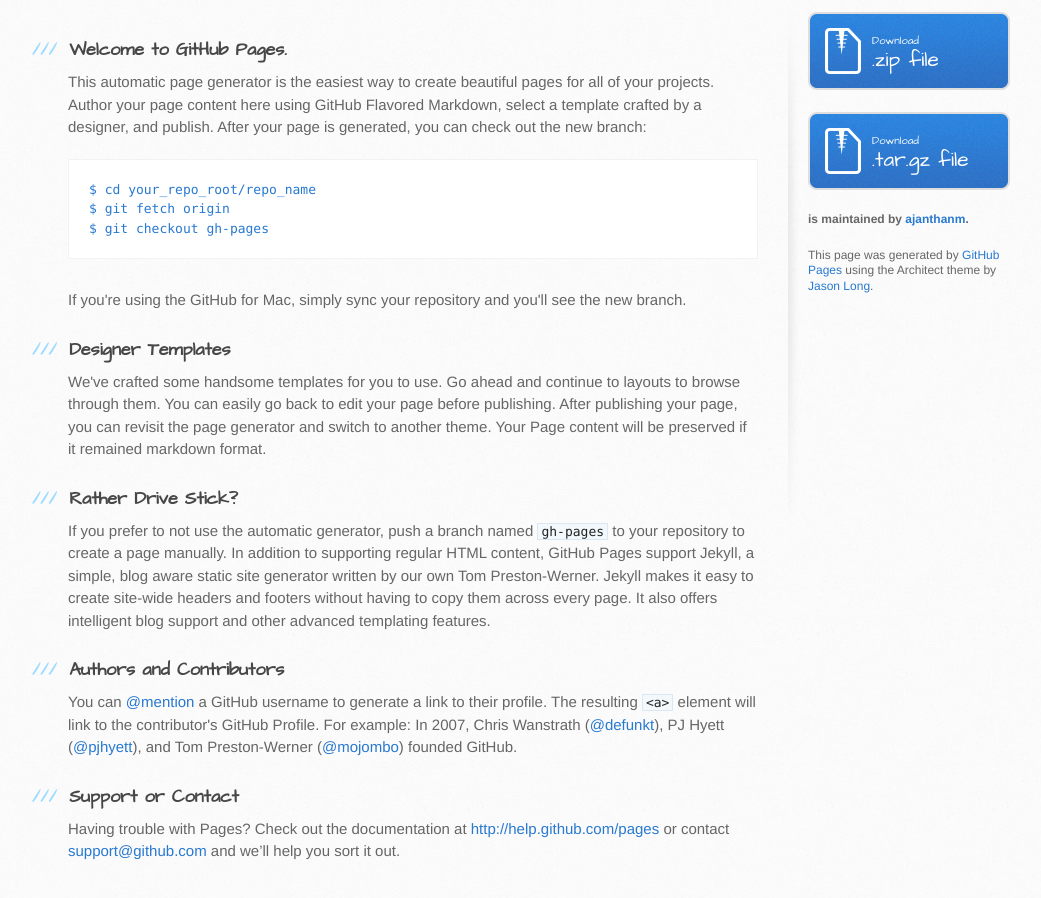
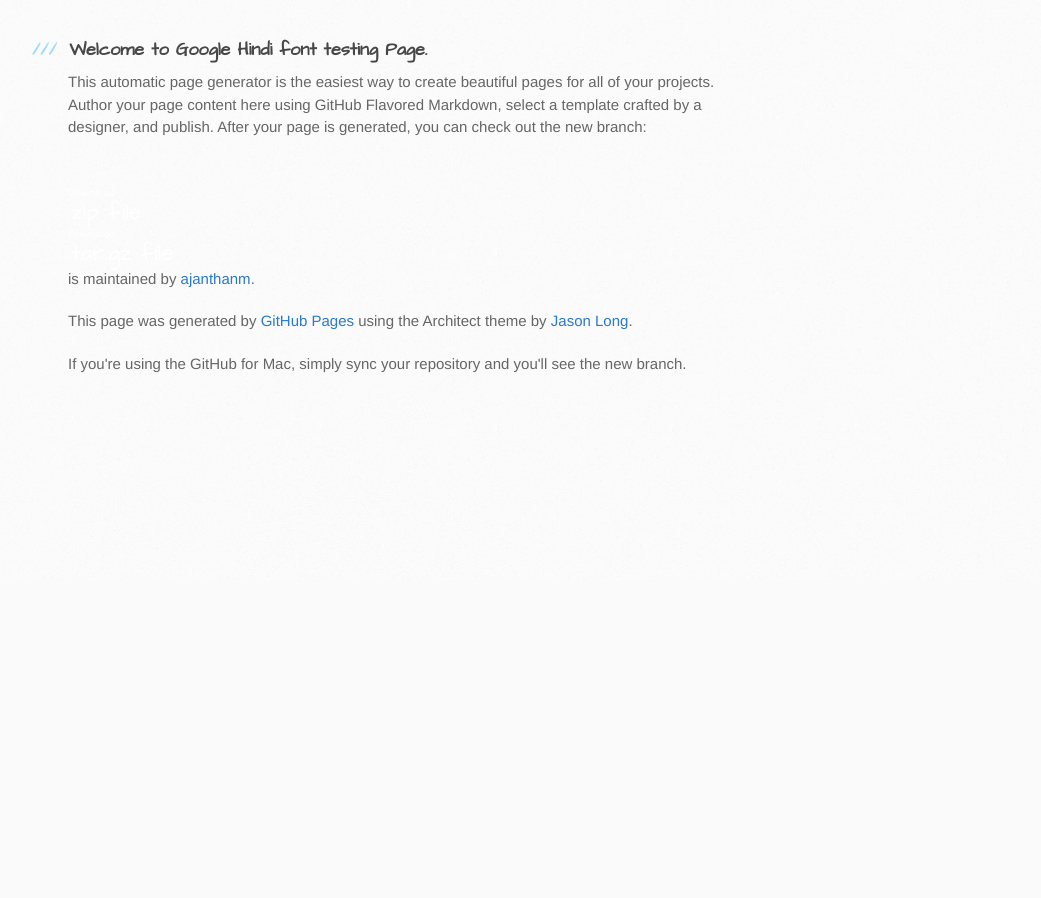
Before and after one commit to ajanthanm/hindiwebfont, a plain HTML site: page index.html in a window 1280 px wide. Shown: the part 220-1118 px from the top of the page, without its empty margins (102-1143 px from the left). After the commit the page ends 800 px from the top, so only its background shows below. Drawn offline with Linux system fonts and the light colour scheme.

Commit message:
updated index page

```diff
--- a/index.html
+++ b/index.html
@@ -29,52 +29,24 @@
       <div class="inner clearfix">
         <section id="main-content">
           <h3>
-<a name="welcome-to-github-pages" class="anchor" href="#welcome-to-github-pages"><span class="octicon octicon-link"></span></a>Welcome to GitHub Pages.</h3>
+<a name="welcome-to-github-pages" class="anchor" href="#welcome-to-github-pages"><span class="octicon octicon-link"></span></a>Welcome to Google Hindi font testing Page.</h3>
 
 <p>This automatic page generator is the easiest way to create beautiful pages for all of your projects. Author your page content here using GitHub Flavored Markdown, select a template crafted by a designer, and publish. After your page is generated, you can check out the new branch:</p>
 
-<pre><code>$ cd your_repo_root/repo_name
-$ git fetch origin
-$ git checkout gh-pages
-</code></pre>
-
-<p>If you're using the GitHub for Mac, simply sync your repository and you'll see the new branch.</p>
-
-<h3>
-<a name="designer-templates" class="anchor" href="#designer-templates"><span class="octicon octicon-link"></span></a>Designer Templates</h3>
-
-<p>We've crafted some handsome templates for you to use. Go ahead and continue to layouts to browse through them. You can easily go back to edit your page before publishing. After publishing your page, you can revisit the page generator and switch to another theme. Your Page content will be preserved if it remained markdown format.</p>
-
-<h3>
-<a name="rather-drive-stick" class="anchor" href="#rather-drive-stick"><span class="octicon octicon-link"></span></a>Rather Drive Stick?</h3>
-
-<p>If you prefer to not use the automatic generator, push a branch named <code>gh-pages</code> to your repository to create a page manually. In addition to supporting regular HTML content, GitHub Pages support Jekyll, a simple, blog aware static site generator written by our own Tom Preston-Werner. Jekyll makes it easy to create site-wide headers and footers without having to copy them across every page. It also offers intelligent blog support and other advanced templating features.</p>
-
-<h3>
-<a name="authors-and-contributors" class="anchor" href="#authors-and-contributors"><span class="octicon octicon-link"></span></a>Authors and Contributors</h3>
-
-<p>You can <a href="https://github.com/blog/821" class="user-mention">@mention</a> a GitHub username to generate a link to their profile. The resulting <code>&lt;a&gt;</code> element will link to the contributor's GitHub Profile. For example: In 2007, Chris Wanstrath (<a href="https://github.com/defunkt" class="user-mention">@defunkt</a>), PJ Hyett (<a href="https://github.com/pjhyett" class="user-mention">@pjhyett</a>), and Tom Preston-Werner (<a href="https://github.com/mojombo" class="user-mention">@mojombo</a>) founded GitHub.</p>
-
-<h3>
-<a name="support-or-contact" class="anchor" href="#support-or-contact"><span class="octicon octicon-link"></span></a>Support or Contact</h3>
-
-<p>Having trouble with Pages? Check out the documentation at <a href="http://help.github.com/pages">http://help.github.com/pages</a> or contact <a href="mailto:support@github.com">support@github.com</a> and we’ll help you sort it out.</p>
-        </section>
-
-        <aside id="sidebar">
-          <a href="https://github.com/ajanthanm/hindiwebfont/zipball/master" class="button">
+<a href="https://github.com/ajanthanm/hindiwebfont/zipball/master" class="button">
             <small>Download</small>
             .zip file
           </a>
+
           <a href="https://github.com/ajanthanm/hindiwebfont/tarball/master" class="button">
             <small>Download</small>
             .tar.gz file
           </a>
-
           <p class="repo-owner"><a href="https://github.com/ajanthanm/hindiwebfont"></a> is maintained by <a href="https://github.com/ajanthanm">ajanthanm</a>.</p>
 
           <p>This page was generated by <a href="https://pages.github.com">GitHub Pages</a> using the Architect theme by <a href="https://twitter.com/jasonlong">Jason Long</a>.</p>
-        </aside>
+  <p>If you're using the GitHub for Mac, simply sync your repository and you'll see the new branch.</p>
+</section>
       </div>
     </div>
 
```
